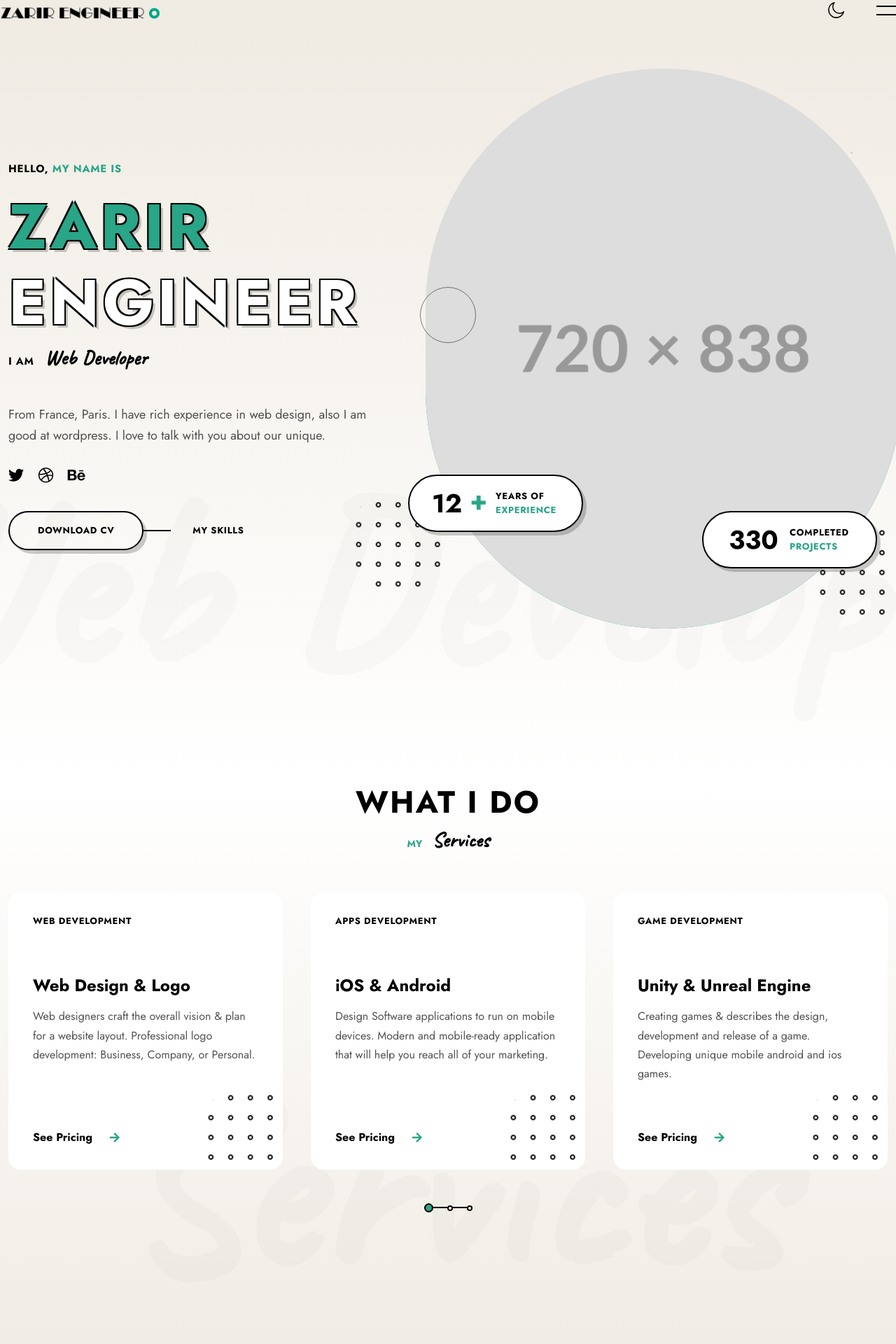
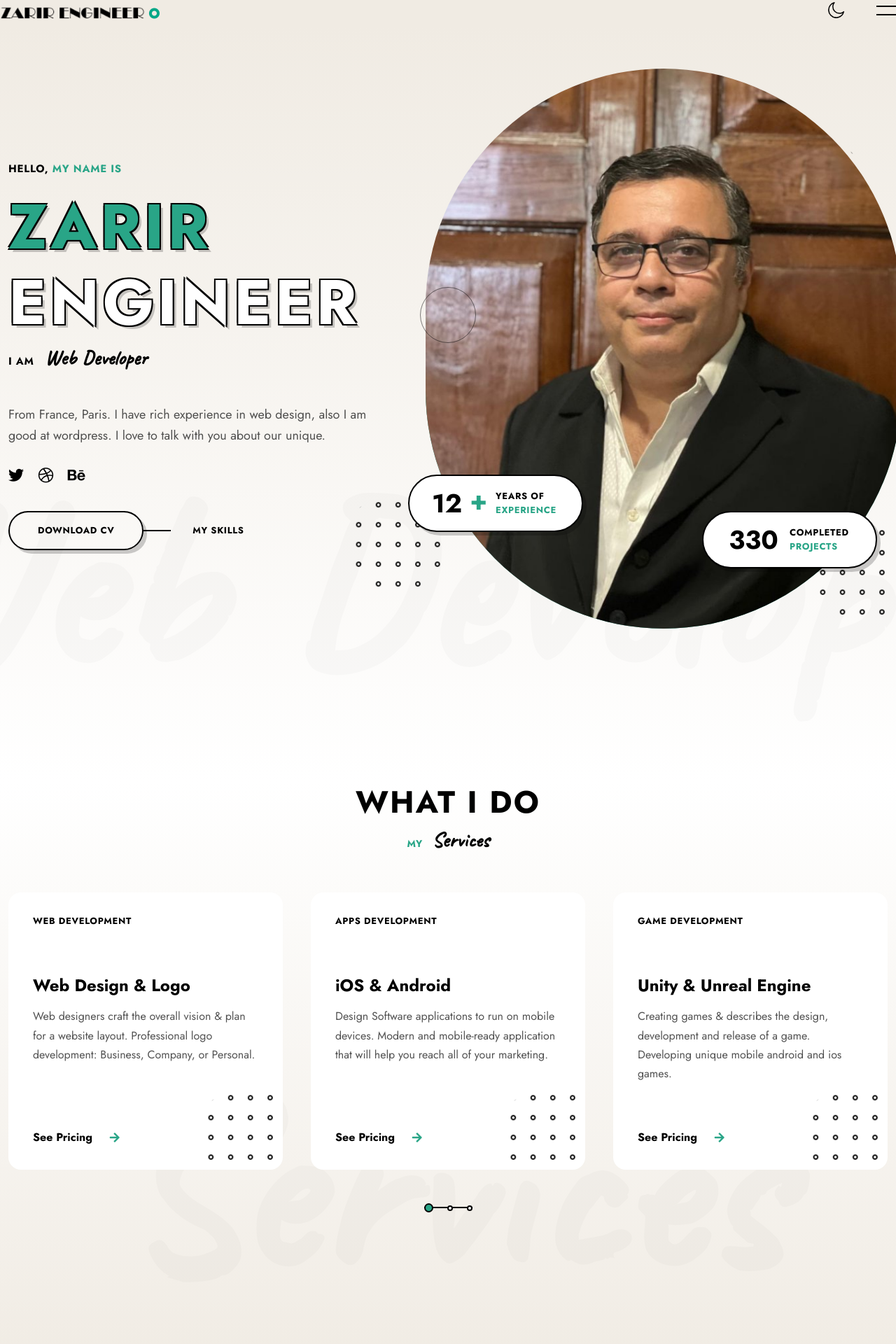
Before and after one commit to zarir-engineer/buildyourhome, a Jekyll site: the page built from index.html, in a window 1280 px wide. Shown: the top 1920 px of the page at 70% size. Built offline with Jekyll 4.4.1, drawn with Linux system fonts in a browser that asks for light colours; the list of posts is cut into pages by our own code.

Commit message:
Update _config.yml

```diff
--- a/_config.yml
+++ b/_config.yml
@@ -40,8 +40,8 @@ round-avatar: true
 # If you want to have an image logo in the top-left corner instead of having the title of the website,
 # then specify the following parameter
 title-img: /assets/images/zarir.png
-#profile-img: /assets/images/zarir-profile.jpg
-profile-img: /assets/images/profile2.png
+profile-img: /assets/images/zarir-profile.jpg
+#profile-img: /assets/images/profile2.png
 
 #####################################
 # --- Footer social media links --- #
```
